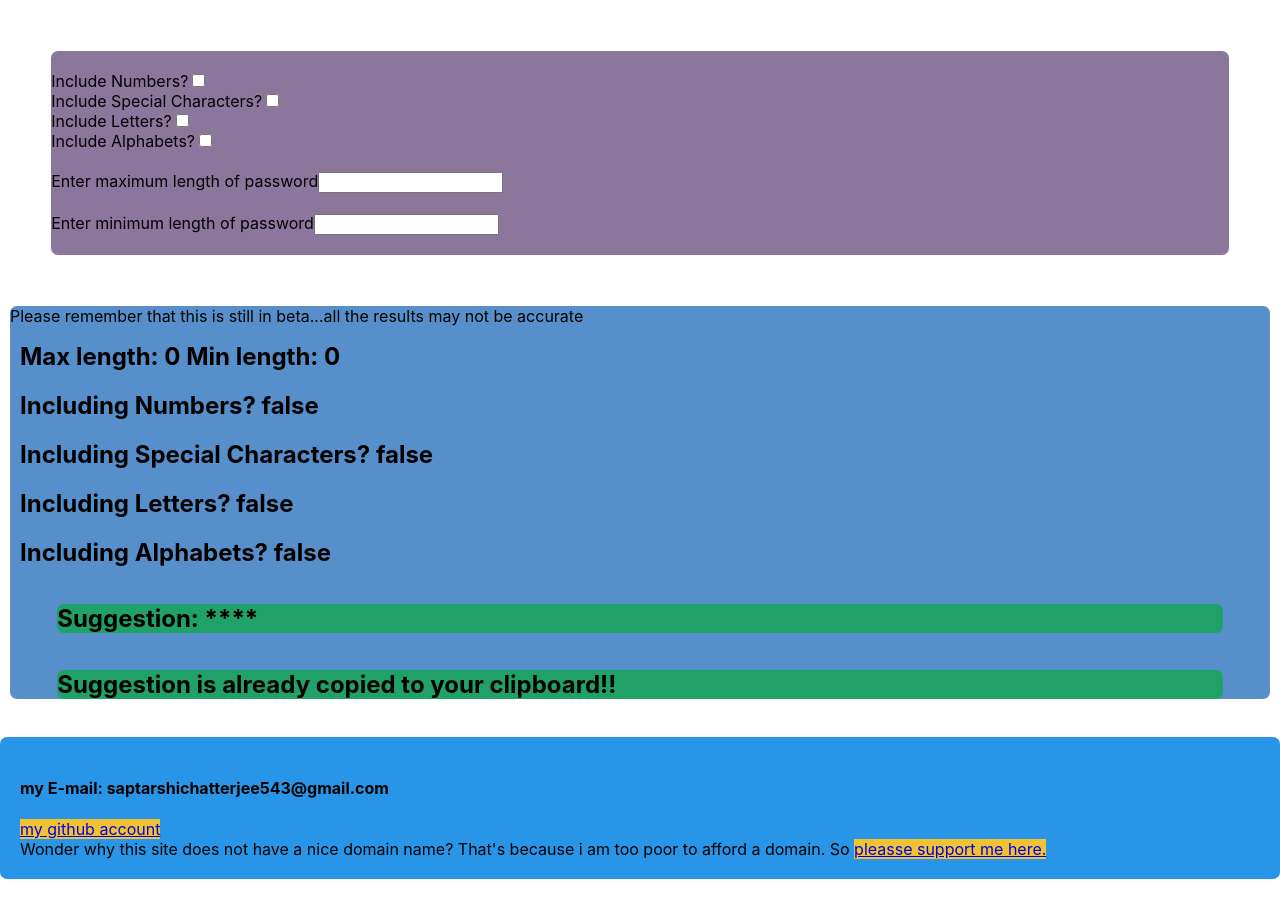
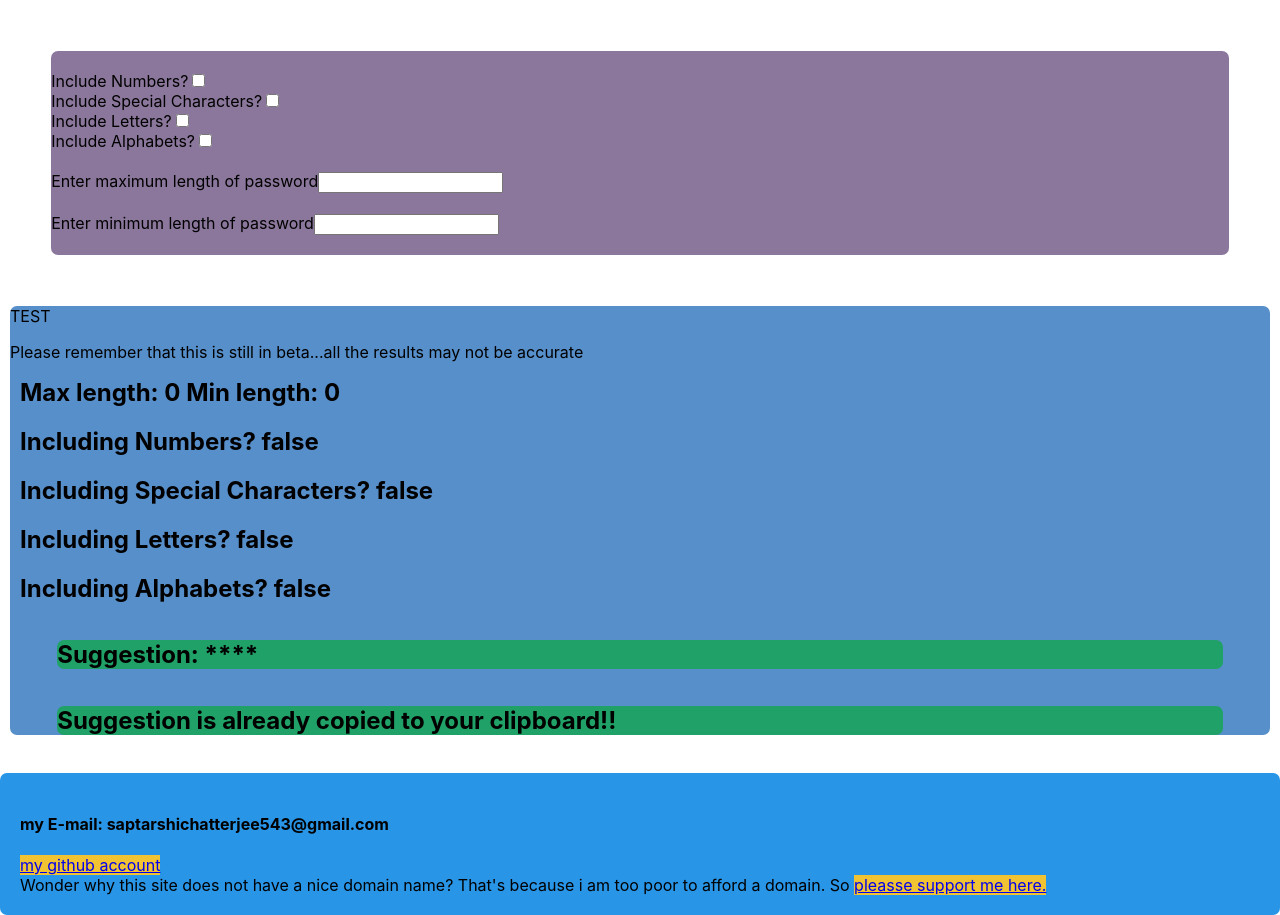
Before and after one commit to saptarshi543/passwordGenerator, a React (Create React App) app: page / in a window 1280 px wide. Before the commit the page ends 879 px from the top, so only its background shows below. Built offline with nearby package versions, Linux system fonts and the light colour scheme.

Commit message:
stable for now

```diff
--- a/src/Checkbox.js
+++ b/src/Checkbox.js
@@ -1,6 +1,6 @@
 //import React from "react";
 import * as React from 'react';
-import TakeInput from './TakeInput.js';
+import TakeInputBackup from './TakeInputBackup.js';
 
 function Checkbox(){
 	const [max, setMax]=React.useState(0);
@@ -66,7 +66,7 @@ return(
 
 	</div>
 
-	<TakeInput max={max} min={min}  num={num} spc_char={special} letters={letters} alphabets={alphabets}/>
+	<TakeInputBackup max={max} min={min}  num={num} spc_char={special} letters={letters} alphabets={alphabets}/>
 	</div>
 );
 }
--- /dev/null
+++ b/src/TakeInputBackup.js
@@ -0,0 +1,111 @@
+import React from "react";
+
+	let suggestion="";
+	var number=['1','2','3','4','5','6','7','8','9','0'];
+	var special_char=['!','@','#','$','%','&','*'];
+	var letter=['a','b','c','d','e','f','g','h','i','j','k','l','m','n','o','p','q','r','s','t','u','v','w','x','y','z'];
+	var alpha=['A','B', 'C','D','E','F','G','H','I','J','K','L','M','N', 'O','P','Q','R','S','T','U','V','W','X','Y','Z'];
+function  Driver( max, min,numObj, specialObj, lettersObj, alphabetsObj) {
+	const [password, setPassword]=React.useState("");
+	const [pass_length, setLength]=React.useState(0);
+	setLength(ValidateLength(max, min));
+	console.log("test for length> "+pass_length);
+	suggestion=password;
+}
+
+function copy(tocopy){
+	//window.alert("Copied!!");
+  navigator.clipboard.writeText(tocopy);
+}
+function random( max,min){//this function is working...
+	min=Math.ceil(min);max=Math.floor(max);
+	return Math.floor(Math.random()*(max-min)+min);
+	}
+
+function makePswd(data, len){
+	//console.log("from makePsw");
+	//console.log(data+" >> "+len);
+	//console.log("exiting makePswd");
+	var j;
+	var s="";
+	for(j=0; j<len; j++){
+		s+= data[random(0, data.length-1)].toString();
+	}
+	return s;
+	// console.log(suggestion+" >> " + j);
+}
+
+function ValidateLength(max, min){
+//setting length of password
+	const [len, setLen]=React.useState(0);
+	if(min>max){
+		window.alert("Please provide correct lengths");
+	}
+	if(max===min){
+		setLen(max);
+	}else{
+		setLen(random(max,min));
+	}
+return len;
+	// console.log(typeof(max));
+}
+
+function TakeInputBackup(props){
+
+	//function make(){
+	//var len_of_pass=random(props.max, props.min);
+		//window.alert(len_of_pass);
+	//}
+
+	const margin={
+		margin:'10px'
+	};
+	const styles={
+		margin:'10px',
+		backgroundColor:'#578FCA',
+		borderRadius:'7px'
+	};
+	const hide={
+		display:'none'
+	};
+	const suggest={
+		margin:'3%',
+		backgroundColor:'#20A167',
+		borderRadius:'7px'
+	}
+
+
+
+return(
+<div style={styles}>
+
+
+<p>TEST</p>
+
+
+<p>Please remember that this is still in beta...all the results may not be accurate</p>
+<h2 style={margin}>Max length: {props.max} Min length: {props.min}</h2>
+
+
+<div style={margin}>
+	<h2> Including Numbers? {props.num.toString()}</h2>
+
+	{/* <h2>Length of password:{pass_length.toString()}</h2> */}
+	<h2> Including Special Characters? {props.spc_char.toString()}</h2>
+	<h2> Including Letters? {props.letters.toString()}</h2>
+	<h2> Including Alphabets? {props.alphabets.toString()}</h2>
+{/*
+<button style={hide} type="button" onChange={Driver(props.max, props.min, props.num, props.spc_char, props.letters, props.alphabets)}></button>
+*/}
+
+	<h2 style={suggest}>Suggestion: **{suggestion.toString()}** </h2>
+	<button style={hide} type="button" onChange={ copy() }></button>
+
+	<h2 style={suggest}>Suggestion is already copied to your clipboard!!</h2>
+
+</div>
+	</div>
+);
+}
+
+export default TakeInputBackup;
```
